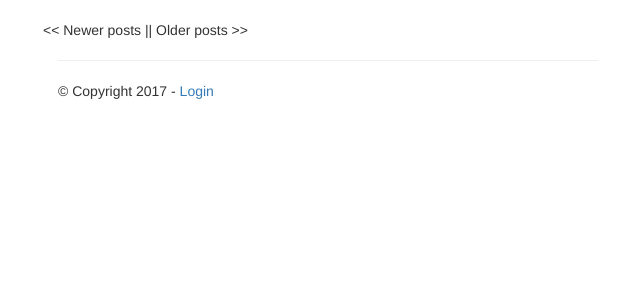
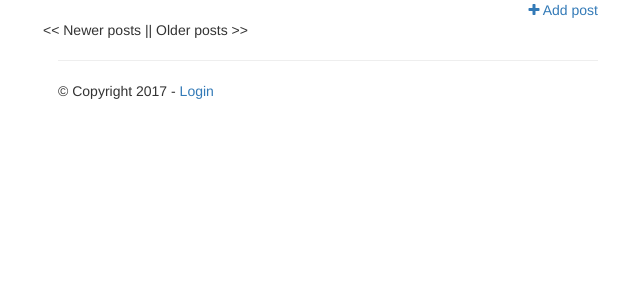
Before and after one commit to shaynemeyer/flask_blog, a Python web app: template templates/blog/index.html in a window 1280 px wide. Shown: the top 300 px of the page, without its empty margins (27-667 px from the left). Run offline with Jinja, Linux system fonts and the light colour scheme; the template is opened without the code that fills it, so the values that code supplies are empty; some libraries are stand-ins or nearby versions.

Commit message:
added font awesome and link to add post

```diff
--- a/templates/base.html
+++ b/templates/base.html
@@ -8,6 +8,7 @@
     <title>{% block title %}{% endblock %}</title>
     <!-- Bootstrap -->
     <link rel="stylesheet" href="https://maxcdn.bootstrapcdn.com/bootstrap/3.3.7/css/bootstrap.min.css">
+    <link rel="stylesheet" href="https://maxcdn.bootstrapcdn.com/font-awesome/4.7.0/css/font-awesome.min.css">
 </head>
 <body>
     <div class="container">
--- a/templates/blog/index.html
+++ b/templates/blog/index.html
@@ -8,6 +8,10 @@
     <div class="col-offset-3 col-md-6">
 
         {% include '_flashmessages.html' %}
+
+        <div class="pull-right">
+            <a href="{{ url_for('post') }}"><i class="fa fa-plus" aria-hidden="true"></i> Add post</a>
+        </div>
 
         <h1><a href="{{ url_for('index') }}">{{ blog.name }}</a></h1>
 
```
